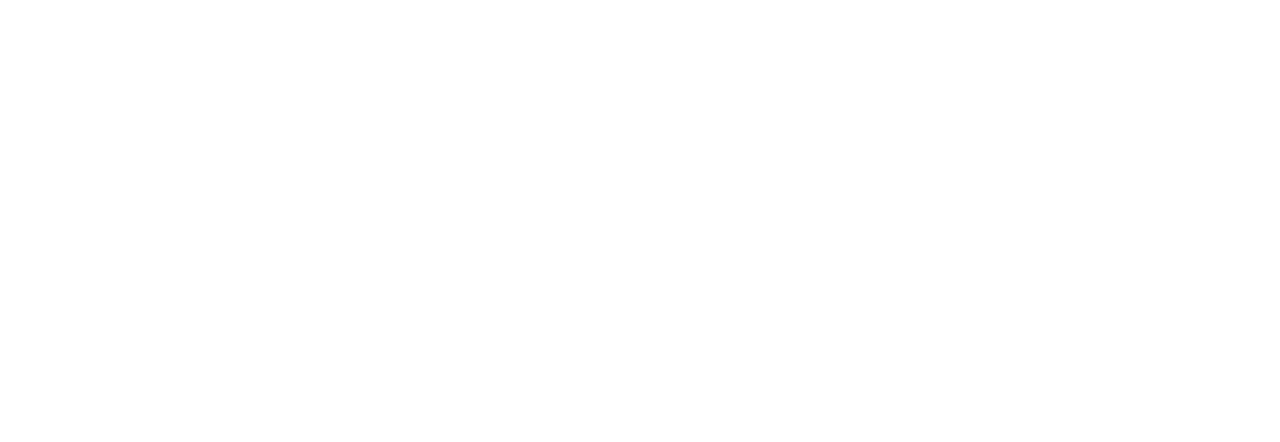
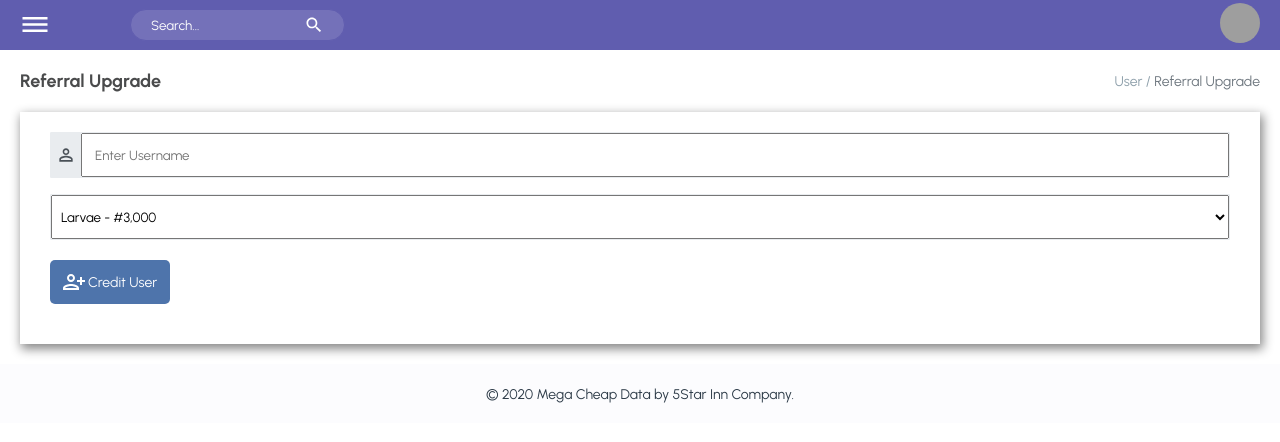
Before and after one commit to stivex001/MCD-Dashbord, a React (Create React App) app: page /referral-upgrade in a window 1280 px wide. Before the commit this address had no page. Shown: the top 442 px of the page. Built offline with nearby package versions, Linux system fonts and the light colour scheme; grey boxes are pictures that could not be loaded.

Commit message:
feat: implemented referal upgrade page

```diff
--- a/src/App.js
+++ b/src/App.js
@@ -6,6 +6,7 @@
 import Pending from "./pages/transaction/Pending";
 import TransHistory from "./pages/transaction/TransHistory";
 import FindUser from "./pages/Users/FindUser";
+import ReferalUpgrade from "./pages/Users/ReferalUpgrade";
 import Credit from "./pages/Wallet/Credit";
 
 // const Container = styled.div`
@@ -23,6 +24,7 @@
         <Route path="/findtransaction" element={<FindTransaction />} />
         <Route path="/addfund" element={<Credit />} />
         <Route path="/find-users" element={<FindUser />} />
+        <Route path="/referral-upgrade" element={<ReferalUpgrade />} />
       </Routes>
     </div>
   );
--- /dev/null
+++ b/src/pages/Users/ReferalUpgrade.jsx
@@ -0,0 +1,110 @@
+import { PermIdentity, PersonAddAlt } from "@mui/icons-material";
+import styled from "styled-components";
+import Footer from "../../components/footer/Footer";
+import Topbar from "../../components/Topbar/Topbar";
+import { Desc, DescP, DescSpan, H3 } from "../transaction/transHistory.styles";
+
+const Container = styled.div``;
+const Wrapper = styled.div`
+  padding: 20px;
+`;
+const FormWrapper = styled.div`
+  background-color: #fff;
+  box-shadow: 2px 4px 10px 1px rgba(0, 0, 0, 0.47);
+  -webkit-box-shadow: 2px 4px 10px 1px rgba(0, 0, 0, 0.47);
+  -moz-box-shadow: 2px 4px 10px 1pxrgba (235, 180, 180, 0.47);
+  padding: 20px 30px;
+`;
+const Form = styled.form`
+  display: flex;
+  flex-direction: column;
+  gap: 16px;
+`;
+const InputContainer = styled.div`
+  display: flex;
+  align-items: center;
+  background-color: #e9ecef;
+  width: 100%;
+  border-radius: 1px;
+  border: 0.2px solid #e9ecef;
+`;
+const Input = styled.input`
+  padding: 12px;
+  width: 100%;
+  outline-color: #605daf;
+`;
+const Btn = styled.div`
+  display: flex;
+  align-items: center;
+  background-color: #4e74ab;
+  padding: 10px 12px;
+  margin: 20px 0;
+  width: 120px;
+  gap: 2px;
+  color: white;
+  cursor: pointer;
+  border-radius: 5px;
+  &:hover {
+    color: #343a40;
+  }
+`;
+const Button = styled.button`
+  border: none;
+  background: none;
+  color: white;
+  font-weigth: 700;
+  font-size: 14px;
+  cursor: pointer;
+  &:hover {
+    color: #343a40;
+  }
+`;
+const Select = styled.select`
+  padding: 12px 5px;
+  width: 100%;
+  outline-color: #605daf;
+`;
+const Option = styled.option``;
+
+const ReferalUpgrade = () => {
+  return (
+    <Container>
+      <Topbar />
+      <Wrapper>
+        <Desc>
+          <H3>Referral Upgrade</H3>
+          <DescP>
+            User / <DescSpan>Referral Upgrade</DescSpan>
+          </DescP>
+        </Desc>
+        <FormWrapper>
+          <Form>
+            <InputContainer>
+              <PermIdentity
+                style={{ padding: "5px", fontSize: "30px", color: "#495057" }}
+              />
+              <Input type="text" placeholder="Enter Username" />
+            </InputContainer>
+            <InputContainer>
+              <Select name="referal" id="">
+                <Option value="larvae">Larvae - #3,000</Option>
+                <Option value="butterfly">Butterfly - #7000</Option>
+                <Option value="bronze">Bronze - #15000</Option>
+                <Option value="silver">Silver - #25000</Option>
+                <Option value="gold">Gold - #35000</Option>
+              </Select>
+            </InputContainer>
+          </Form>
+          <Btn>
+            <PersonAddAlt />
+            <Button>Credit User</Button>
+          </Btn>
+        </FormWrapper>
+      </Wrapper>
+
+      <Footer />
+    </Container>
+  );
+};
+
+export default ReferalUpgrade;
```
